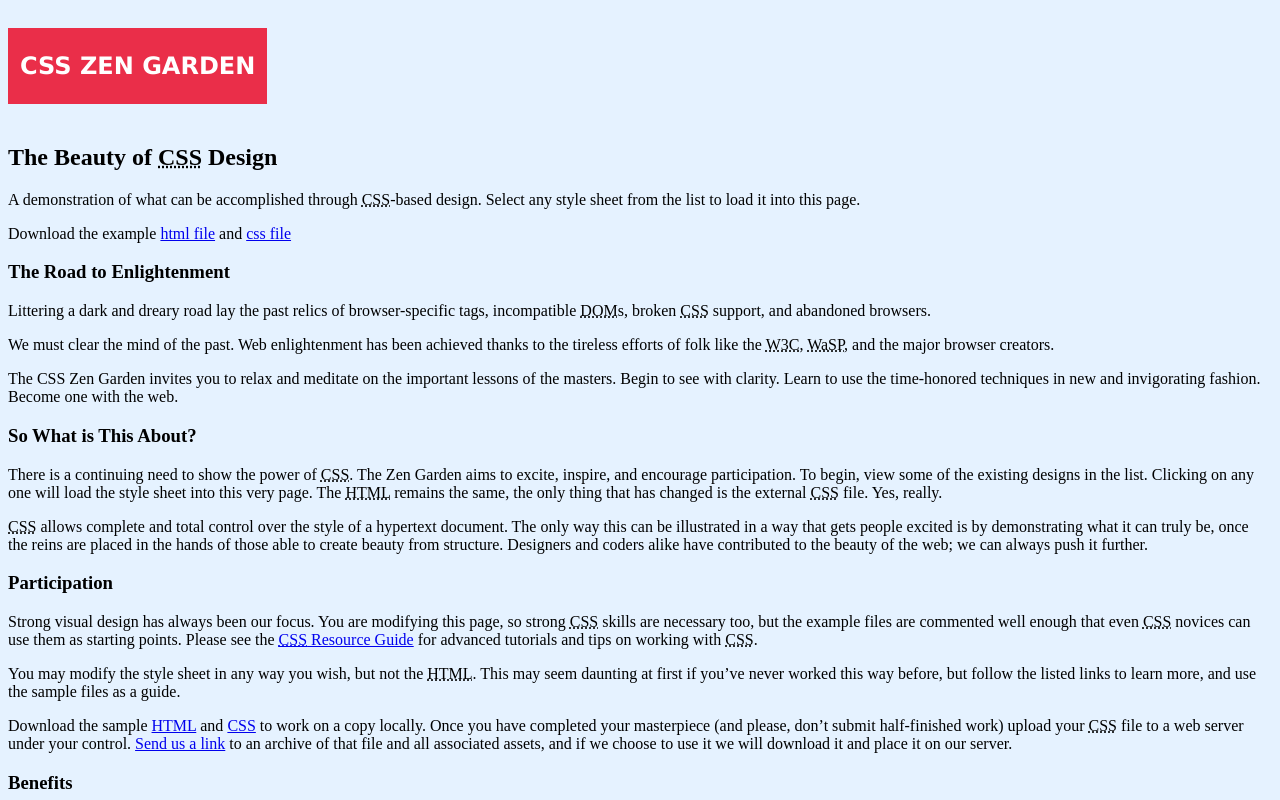
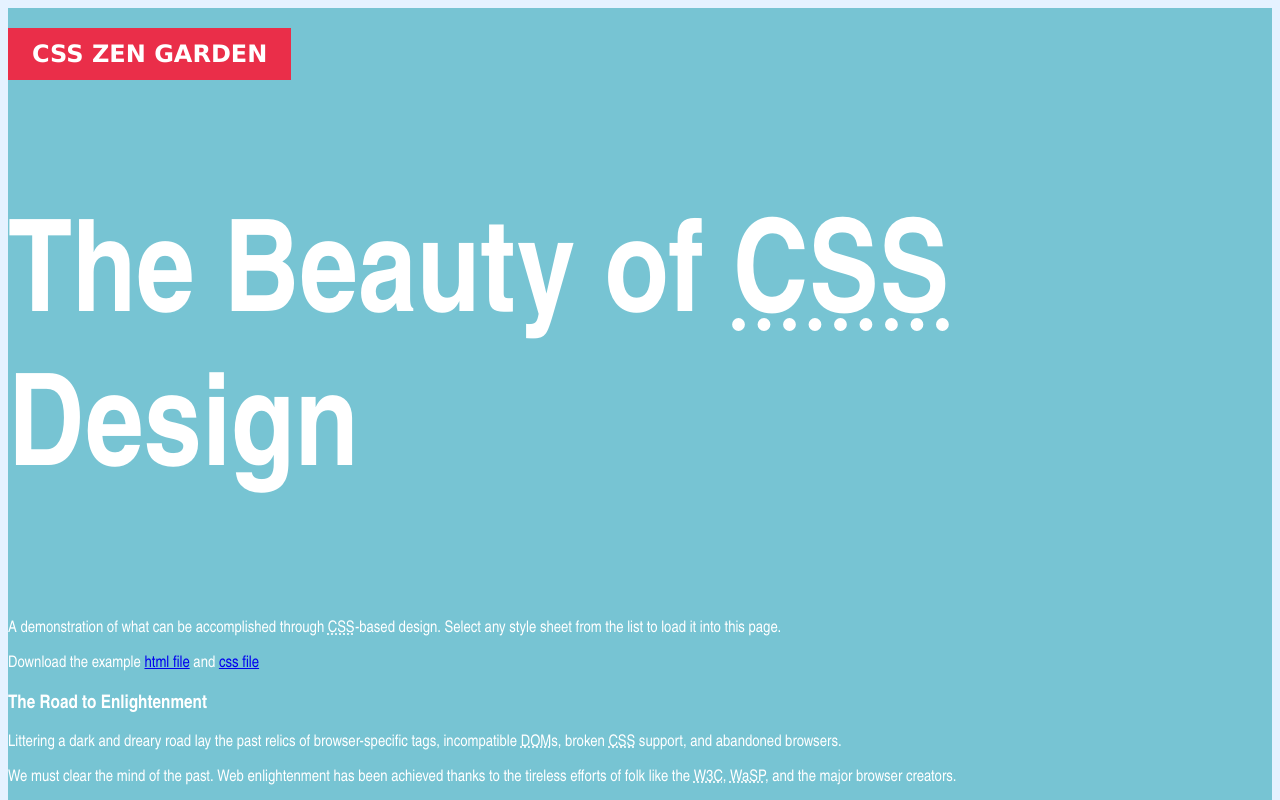
Before and after one commit to sammueller93/zenGarden, a plain HTML site: page index.html in a window 1280 px wide. Shown: the top 800 px of the page. Drawn offline with Linux system fonts and the light colour scheme.

Commit message:
work on heading

```diff
--- a/css/main.css
+++ b/css/main.css
@@ -8,6 +8,16 @@ h1 {
   color: #ffffff;
   text-transform: uppercase;
   font-family: Verdana, sans-serif;
-  padding: 24px 12px;
+  padding: 12px 24px;
   display: inline-block;
 }
+
+h2 {
+  font-size: 8em;
+}
+
+.intro {
+  background-color: #77C4D3;
+  color: #ffffff;
+  font-family: "arial narrow";
+}
```
